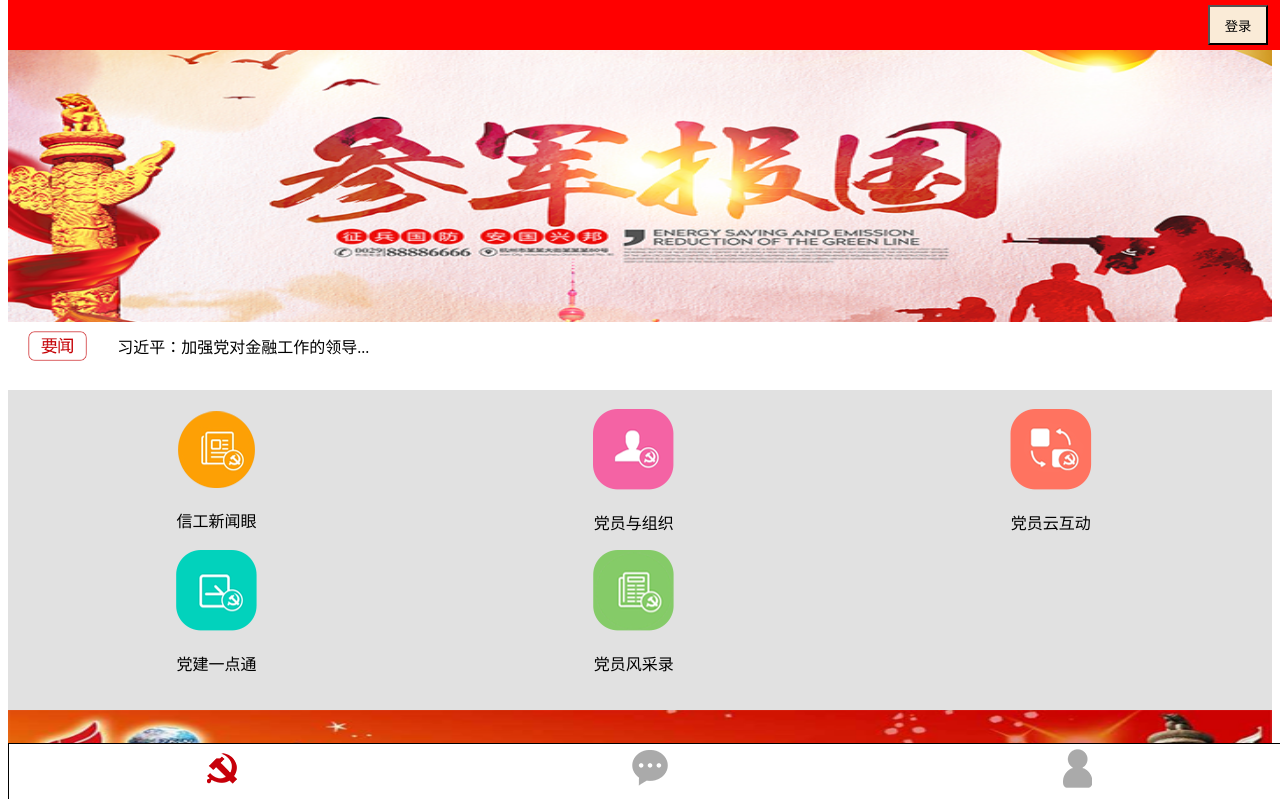
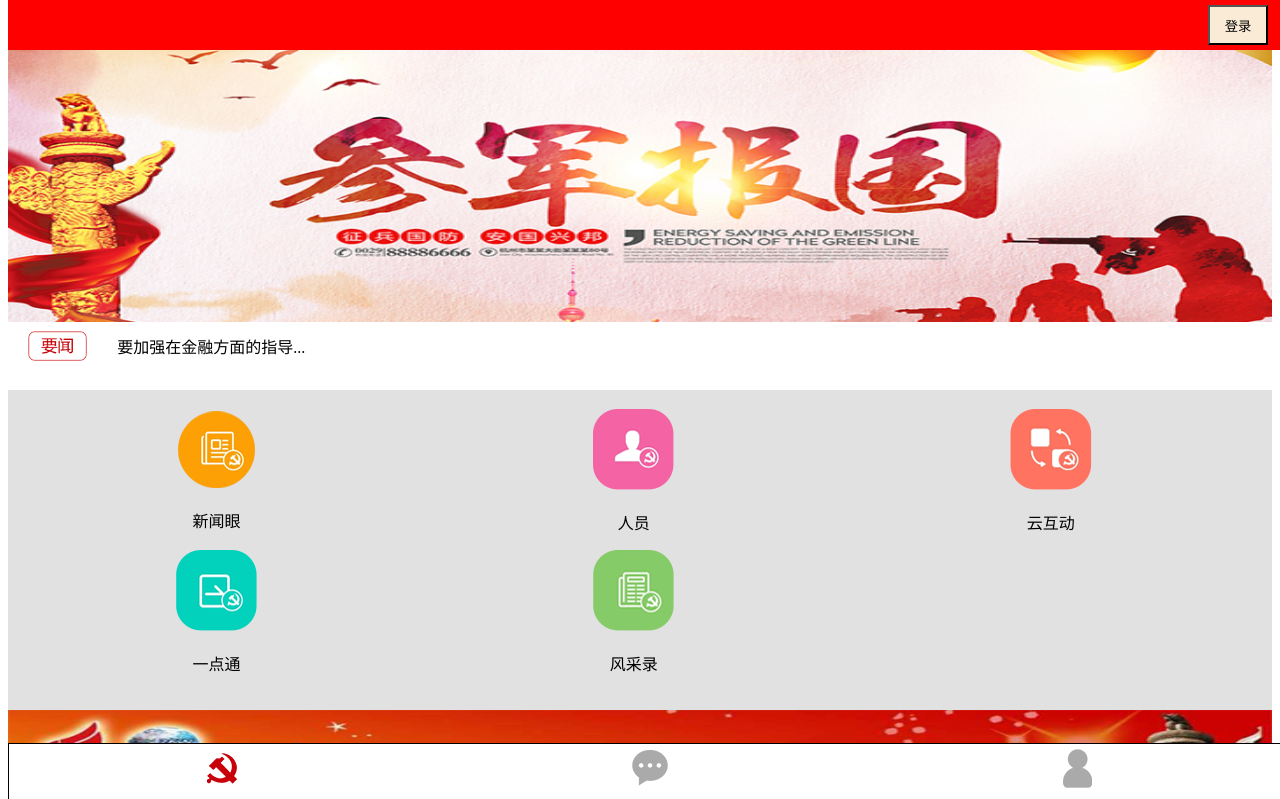
Before and after one commit to Lyz-anglsinger/e-home, a plain HTML site: page src/index.html in a window 1280 px wide. Shown: the top 799 px of the page. Drawn offline with Linux system fonts and the light colour scheme.

Commit message:
首页布局完成1.1

```diff
--- a/src/index.html
+++ b/src/index.html
@@ -99,29 +99,29 @@
         <img src="../img/banner.png" id="topImg">
         <div class="newsContent">
             <img src="../img/news.png" id="newsImg">
-            <p id="newsText">习近平：加强党对金融工作的领导...</p>
+            <p id="newsText">   要加强在金融方面的指导...</p>
         </div>
     </div>
     <div class="application">
         <div class="app">
             <img src="../img/icon_01.png">
-            <p>信工新闻眼</p>
+            <p>新闻眼</p>
         </div>
         <div class="app">
             <img src="../img/icon_03.png">
-            <p>党员与组织</p>
+            <p>人员</p>
         </div>
         <div class="app">
             <img src="../img/icon_05.png">
-            <p>党员云互动</p>
+            <p>云互动</p>
         </div>
         <div class="app">
             <img src="../img/icon_04.png">
-            <p>党建一点通</p>
+            <p>一点通</p>
         </div>
         <div class="app">
             <img src="../img/icon_02.png">
-            <p>党员风采录</p>
+            <p>风采录</p>
         </div>
     </div>
     <div class="mainImg">
```
